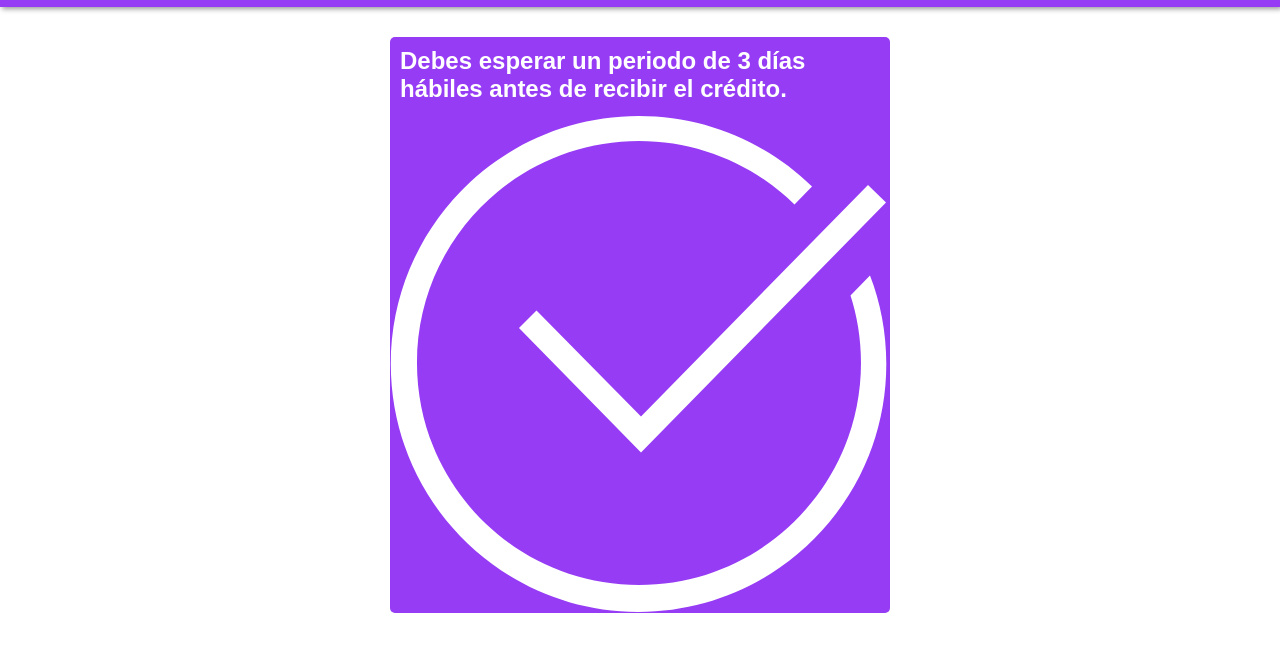
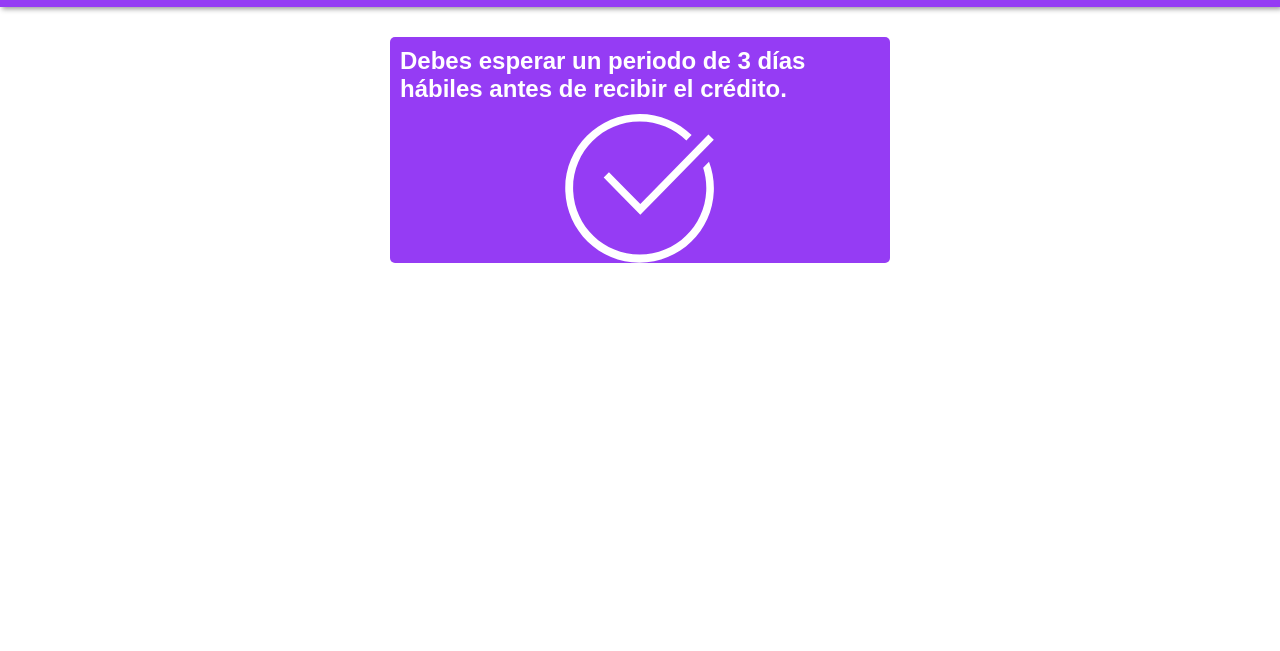
Before and after one commit to entraryjugar/coop, a plain HTML site: page completado.html in a window 1280 px wide. Shown: the part 63-714 px from the top of the page. Drawn offline with Linux system fonts and the light colour scheme.

Commit message:
Update estilos.css

```diff
--- a/css/estilos.css
+++ b/css/estilos.css
@@ -233,7 +233,7 @@ form{
 }
 #veri{
    fill: white;
-   with: 150px;
+   width: 150px;
    display: block;
    margin: auto;
    margin-botton: 10px;
```
